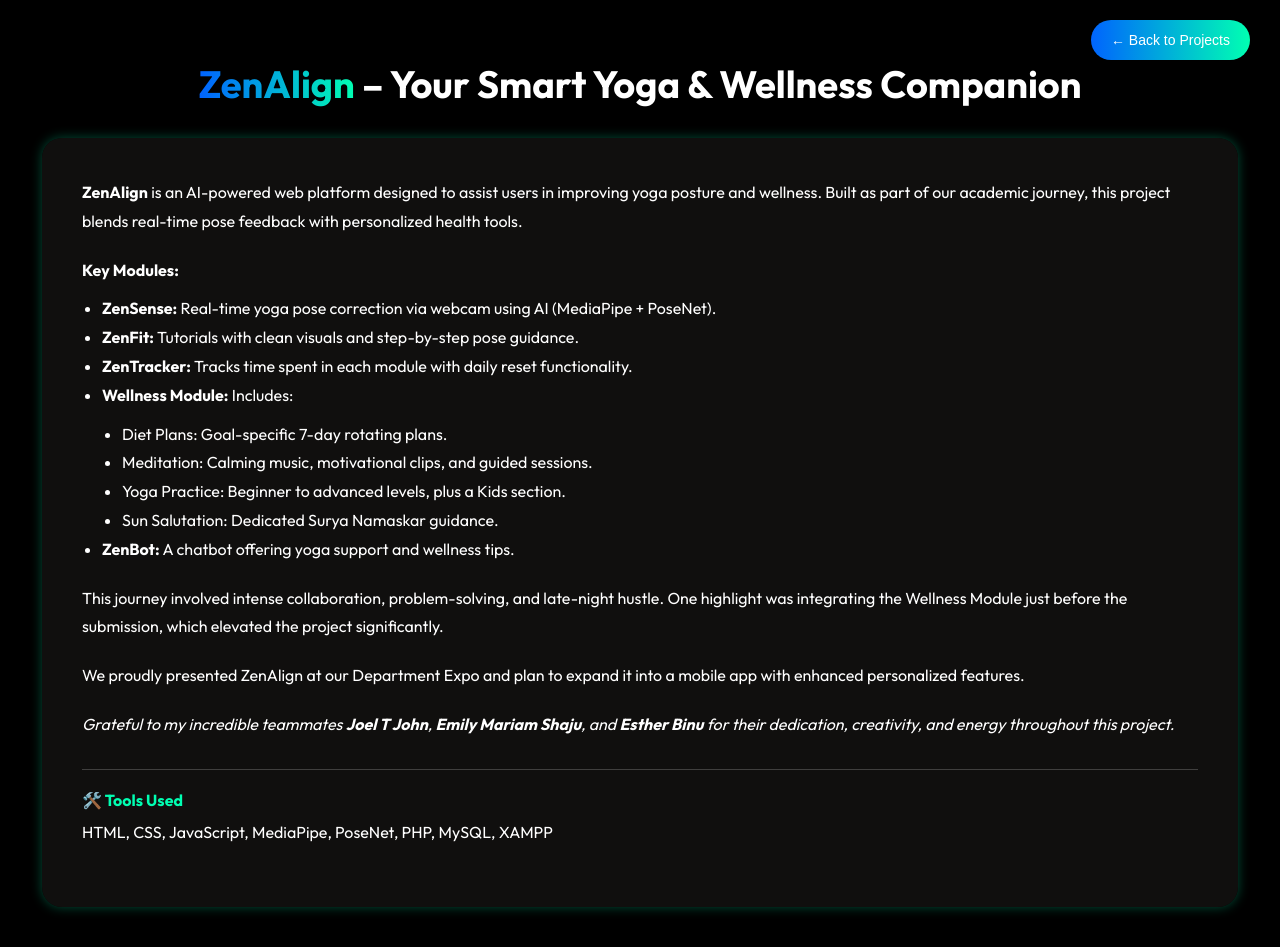
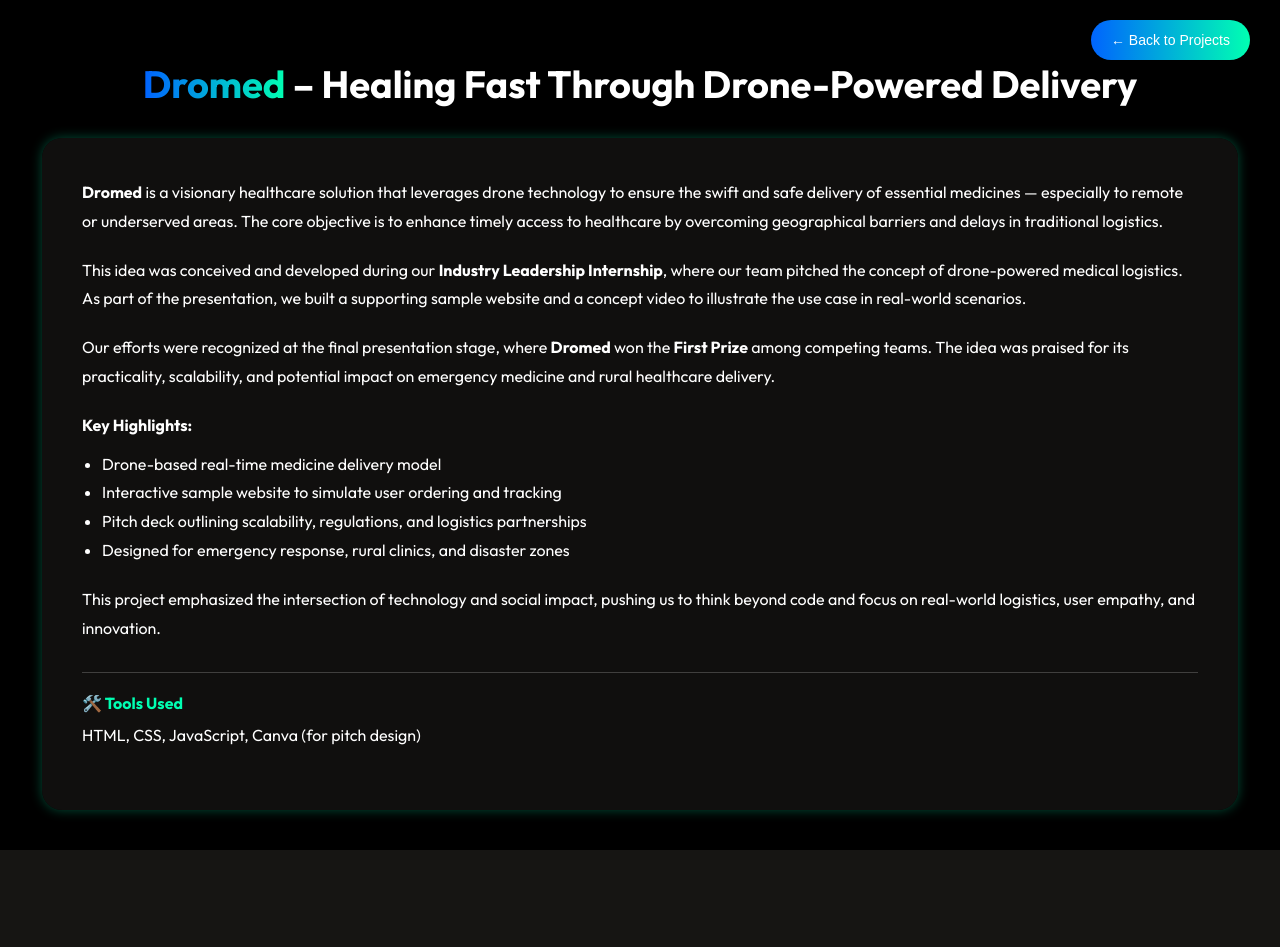
Before and after one commit to Liyo08/Portfolio-React, a React (Vite) app: page /projects/dromed in a window 1280 px wide. After the commit the page ends 850 px from the top, so only its background shows below. Built offline with nearby package versions, Linux system fonts and the light colour scheme.

Commit message:
Dromed page completed

```diff
--- a/src/Components/Dromed/Dromed.jsx
+++ b/src/Components/Dromed/Dromed.jsx
@@ -26,54 +26,43 @@ const Dromed = () => {
   <button className="back-btn">← Back to Projects</button>
 </HashLink>
 
-
 {/* Project Heading */}
-      <h1 className="project-title"><span>ZenAlign</span> – Your Smart Yoga & Wellness Companion</h1>
+<h1 className="project-title"><span>Dromed</span> – Healing Fast Through Drone-Powered Delivery</h1>
 
 {/* Content Box */}
 <div className="project-box">
   <p>
-          <strong>ZenAlign</strong> is an AI-powered web platform designed to assist users in improving yoga posture and wellness.
-          Built as part of our academic journey, this project blends real-time pose feedback with personalized health tools.
+    <strong>Dromed</strong> is a visionary healthcare solution that leverages drone technology to ensure the swift and safe delivery of essential medicines — especially to remote or underserved areas. The core objective is to enhance timely access to healthcare by overcoming geographical barriers and delays in traditional logistics.
   </p>
 
   <p>
-          <strong>Key Modules:</strong>
+    This idea was conceived and developed during our <strong>Industry Leadership Internship</strong>, where our team pitched the concept of drone-powered medical logistics. As part of the presentation, we built a supporting sample website and a concept video to illustrate the use case in real-world scenarios.
+  </p>
+
+  <p>
+    Our efforts were recognized at the final presentation stage, where <strong>Dromed</strong> won the <strong>First Prize</strong> among competing teams. The idea was praised for its practicality, scalability, and potential impact on emergency medicine and rural healthcare delivery.
+  </p>
+
+  <p>
+    <strong>Key Highlights:</strong>
     <ul>
-            <li><strong>ZenSense:</strong> Real-time yoga pose correction via webcam using AI (MediaPipe + PoseNet).</li>
-            <li><strong>ZenFit:</strong> Tutorials with clean visuals and step-by-step pose guidance.</li>
-            <li><strong>ZenTracker:</strong> Tracks time spent in each module with daily reset functionality.</li>
-            <li><strong>Wellness Module:</strong> Includes:
-              <ul>
-                <li>Diet Plans: Goal-specific 7-day rotating plans.</li>
-                <li>Meditation: Calming music, motivational clips, and guided sessions.</li>
-                <li>Yoga Practice: Beginner to advanced levels, plus a Kids section.</li>
-                <li>Sun Salutation: Dedicated Surya Namaskar guidance.</li>
-              </ul>
-            </li>
-            <li><strong>ZenBot:</strong> A chatbot offering yoga support and wellness tips.</li>
+      <li>Drone-based real-time medicine delivery model</li>
+      <li>Interactive sample website to simulate user ordering and tracking</li>
+      <li>Pitch deck outlining scalability, regulations, and logistics partnerships</li>
+      <li>Designed for emergency response, rural clinics, and disaster zones</li>
     </ul>
   </p>
 
   <p>
-          This journey involved intense collaboration, problem-solving, and late-night hustle. One highlight was integrating the Wellness Module just before the submission, which elevated the project significantly.
-        </p>
-
-        <p>
-          We proudly presented ZenAlign at our Department Expo and plan to expand it into a mobile app with enhanced personalized features.
-        </p>
-
-        <p className="team-credits">
-          Grateful to my incredible teammates <strong>Joel T John</strong>, <strong>Emily Mariam Shaju</strong>, and <strong>Esther Binu</strong> for their dedication, creativity, and energy throughout this project.
+    This project emphasized the intersection of technology and social impact, pushing us to think beyond code and focus on real-world logistics, user empathy, and innovation.
   </p>
 
   <div className="tools-used">
     <h4>🛠️ Tools Used</h4>
-          <p>HTML, CSS, JavaScript, MediaPipe, PoseNet, PHP, MySQL, XAMPP</p>
+    <p>HTML, CSS, JavaScript, Canva (for pitch design)</p>
+  </div>
 </div>
 
-
-      </div>
     </div>
   );
 };
```
Lines whose indentation alone changed are shown as unchanged.
